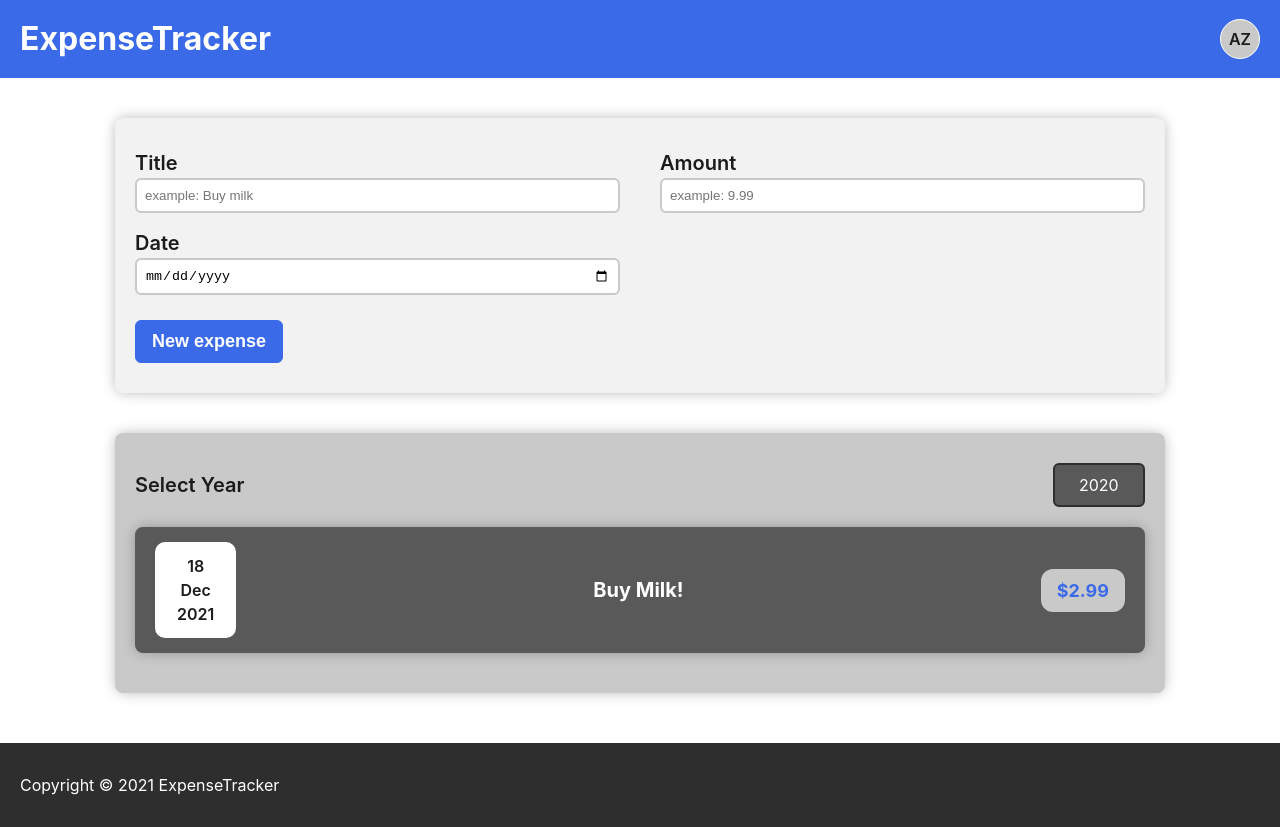
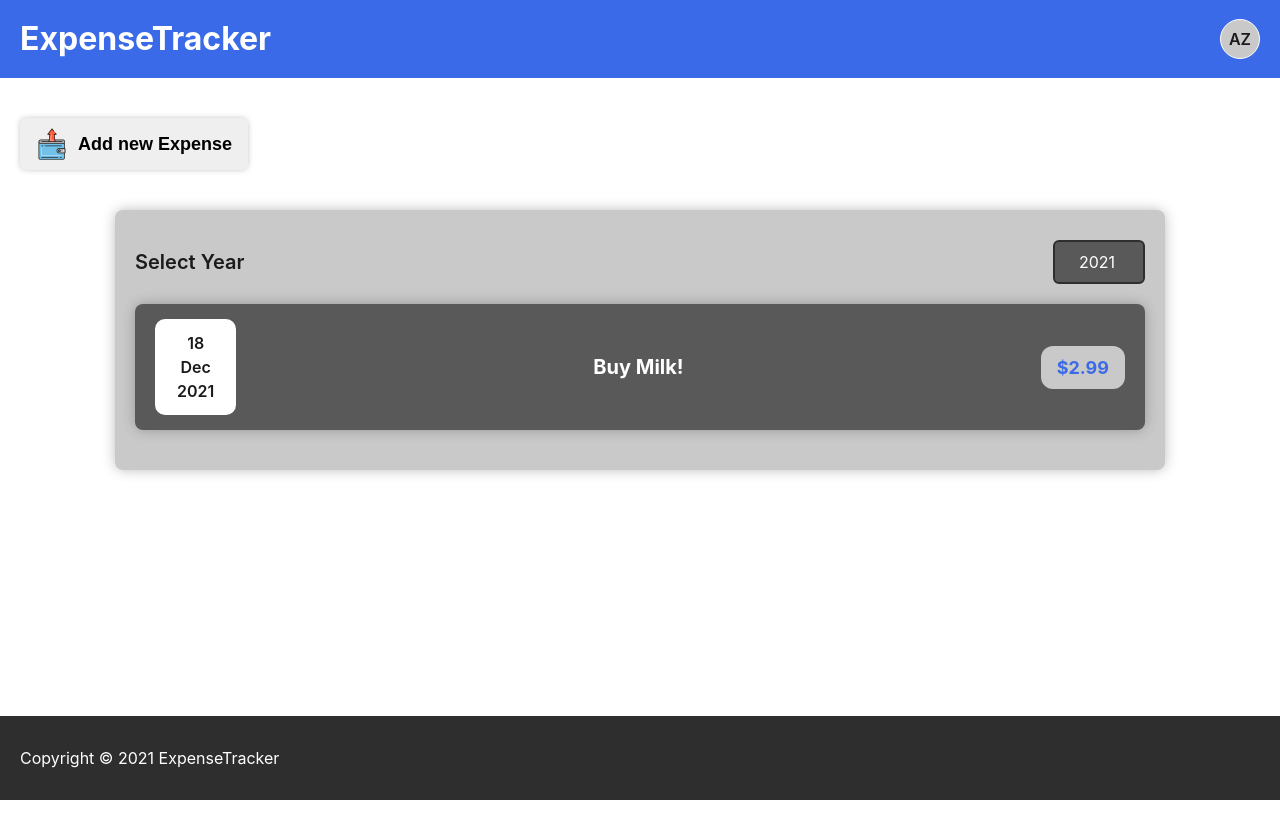
Before and after one commit to antoniozah/financial-tracker, a React (Create React App) app: page / in a window 1280 px wide. After the commit the page ends 800 px from the top, so only its background shows below. Built offline with nearby package versions, Linux system fonts and the light colour scheme.

Commit message:
Add expenselist or message conditional show, and button form toggler

```diff
--- a/src/App.js
+++ b/src/App.js
@@ -20,9 +20,9 @@ const DUMMY_DATA = [
 function App() {
     const [expenses, setExpenses] = useState(DUMMY_DATA);
 
-    const addNewExpenses = (newExpenseData) => {
+    const addNewExpenses = (newExpense) => {
         setExpenses((prevExpenses) => {
-            return [newExpenseData, ...prevExpenses];
+            return [newExpense, ...prevExpenses];
         });
     };
 
--- a/src/components/Expense/Expense.js
+++ b/src/components/Expense/Expense.js
@@ -8,15 +8,15 @@ const Expense = ({ expense }) => {
     const year = expense.expenseDate.getFullYear();
 
     return (
-    <div className='expense box-style'>
-      <div className='expense__date'>
+        <li className="expense box-style">
+            <div className="expense__date">
                 <span>{day}</span>
                 <span>{month}</span>
                 <span>{year}</span>
             </div>
-      <h3 className='expense__title'>{expense.title}</h3>
-      <span className='expense__amount'>${expense.amount}</span>
-    </div>
+            <h3 className="expense__title">{expense.title}</h3>
+            <span className="expense__amount">${expense.amount}</span>
+        </li>
     );
 };
 
--- a/src/components/ExpenseForm/ExpenseForm.css
+++ b/src/components/ExpenseForm/ExpenseForm.css
@@ -40,3 +40,7 @@
 .form__group input:focus {
     border-color: var(--light-blue);
 }
+
+.form__submit button:not(:last-child) {
+    margin-right: 10px;
+}
--- a/src/components/ExpenseForm/ExpenseForm.js
+++ b/src/components/ExpenseForm/ExpenseForm.js
@@ -1,7 +1,7 @@
 import { useState } from 'react';
 import './ExpenseForm.css';
 
-const ExpenseForm = (props) => {
+const ExpenseForm = ({ onSaveNewExpense, formStatus }) => {
     const [title, setTitle] = useState('');
     const [amount, setAmount] = useState('');
     const [expenseDate, setExpenseDate] = useState('');
@@ -26,7 +26,7 @@ const ExpenseForm = (props) => {
             expenseDate: new Date(expenseDate),
         };
 
-        props.onSaveNewExpense(addExpenseData);
+        onSaveNewExpense(addExpenseData);
         setTitle('');
         setAmount('');
         setExpenseDate('');
@@ -68,6 +68,12 @@ const ExpenseForm = (props) => {
                 </div>
             </div>
             <div className="form__submit">
+                <button
+                    className="btn btn--red"
+                    onClick={() => formStatus(false)}
+                >
+                    Cancel
+                </button>
                 <button className="btn btn--blue" type="submit">
                     New expense
                 </button>
--- /dev/null
+++ b/src/components/ExpenseList/ExpenseList.css
@@ -0,0 +1,9 @@
+.expense-message {
+    padding: 4px 10px;
+    background-color: var(--light-bg);
+}
+
+.expense-message__text {
+    font-size: 22px;
+    text-align: center;
+}
--- /dev/null
+++ b/src/components/ExpenseList/ExpenseList.js
@@ -0,0 +1,25 @@
+import Expense from '../Expense/Expense';
+import './ExpenseList.css';
+
+const ExpenseList = ({ filteredExpenses, year }) => {
+    if (filteredExpenses.length === 0) {
+        return (
+            <div className="expense-message box-style">
+                <p className="expense-message__text">
+                    No expenses found for Year:
+                    <span className="highlight-text"> {year}</span>
+                </p>
+            </div>
+        );
+    }
+
+    return (
+        <ul>
+            {filteredExpenses.map((expense) => (
+                <Expense expense={expense} key={expense.id} />
+            ))}
+        </ul>
+    );
+};
+
+export default ExpenseList;
--- a/src/components/Expenses/Expenses.js
+++ b/src/components/Expenses/Expenses.js
@@ -1,10 +1,14 @@
 import { useState } from 'react';
-import Expense from '../Expense/Expense';
 import ExpenseFilter from '../ExpenseFilter/ExpenseFilter';
+import ExpenseList from '../ExpenseList/ExpenseList';
 import './Expenses.css';
 
 const Expenses = ({ expenseData }) => {
-    const [yearFilter, setYearFilter] = useState('2020');
+    const [yearFilter, setYearFilter] = useState('2021');
+
+    const filteredExpenses = expenseData.filter(
+        (expense) => expense.expenseDate.getFullYear().toString() === yearFilter
+    );
 
     const filterChangeYear = (year) => {
         setYearFilter(year);
@@ -16,9 +20,10 @@ const Expenses = ({ expenseData }) => {
                 onYearChange={filterChangeYear}
                 selectedYear={yearFilter}
             />
-            {expenseData.map((expense) => (
-                <Expense expense={expense} key={expense.id} />
-            ))}
+            <ExpenseList
+                filteredExpenses={filteredExpenses}
+                year={yearFilter}
+            />
         </div>
     );
 };
--- a/src/components/NewExpense/NewExpense.css
+++ b/src/components/NewExpense/NewExpense.css
@@ -0,0 +1,44 @@
+.btn-with-icon {
+    display: flex;
+    align-items: center;
+    margin-bottom: 15px;
+    box-shadow: 0 0 6px -1px rgb(0, 0, 0, 0.3);
+}
+
+.btn-with-icon:hover > img {
+    animation-duration: 2s;
+    animation-iteration-count: infinite;
+}
+
+.btn-with-icon > span {
+    margin-left: 10px;
+}
+
+.bounce {
+    animation-name: bounce;
+    animation-timing-function: ease;
+}
+
+@keyframes bounce {
+    0% {
+        transform: scale(1, 1) translateY(0);
+    }
+    10% {
+        transform: scale(1.1, 0.9) translateY(0);
+    }
+    30% {
+        transform: scale(0.9, 1.1) translateY(-4px);
+    }
+    50% {
+        transform: scale(1.05, 0.95) translateY(0);
+    }
+    57% {
+        transform: scale(1, 1) translateY(-7px);
+    }
+    64% {
+        transform: scale(1, 1) translateY(0);
+    }
+    100% {
+        transform: scale(1, 1) translateY(0);
+    }
+}
--- a/src/components/NewExpense/NewExpense.js
+++ b/src/components/NewExpense/NewExpense.js
@@ -1,8 +1,12 @@
 import { nanoid } from 'nanoid';
 import ExpenseForm from '../ExpenseForm/ExpenseForm';
 import './NewExpense.css';
+import expenseIcon from '../../assets/icons/expense.png';
+import { useState } from 'react';
 
 const NewExpense = (props) => {
+    const [formIsOpened, setFormIsOpened] = useState(false);
+
     const saveNewExpenseHandler = (newExpenseData) => {
         const expenseData = {
             ...newExpenseData,
@@ -10,9 +14,25 @@ const NewExpense = (props) => {
         };
         props.onAddNewExpenses(expenseData);
     };
+
+    const changeFormVisibility = () => {
+        setFormIsOpened(true);
+    };
     return (
         <>
-            <ExpenseForm onSaveNewExpense={saveNewExpenseHandler} />
+            <button
+                className="btn btn-with-icon"
+                onClick={changeFormVisibility}
+            >
+                <img src={expenseIcon} className="bounce" alt="expense icon" />
+                <span>Add new Expense</span>
+            </button>
+            {formIsOpened && (
+                <ExpenseForm
+                    onSaveNewExpense={saveNewExpenseHandler}
+                    formStatus={setFormIsOpened}
+                />
+            )}
         </>
     );
 };
--- a/src/index.css
+++ b/src/index.css
@@ -5,6 +5,7 @@
     --light-bg: rgb(242, 242, 242);
     --dark-bg: rgb(46, 46, 46);
     --medium-bg: rgb(89, 89, 89);
+    --red: rgb(217, 83, 79);
 }
 
 * {
@@ -92,7 +93,17 @@ select {
     color: #fff;
 }
 
+.btn--red {
+    border: 1px solid var(--red);
+    background-color: var(--red);
+    color: #fff;
+}
+
 .btn--blue:hover {
     background-color: #fff;
     color: var(--light-blue);
 }
+
+.highlight-text {
+    font-weight: 700;
+}
```
Also changed, not shown: src/assets/icons/expense.png (added). Lines whose indentation alone changed are shown as unchanged.
